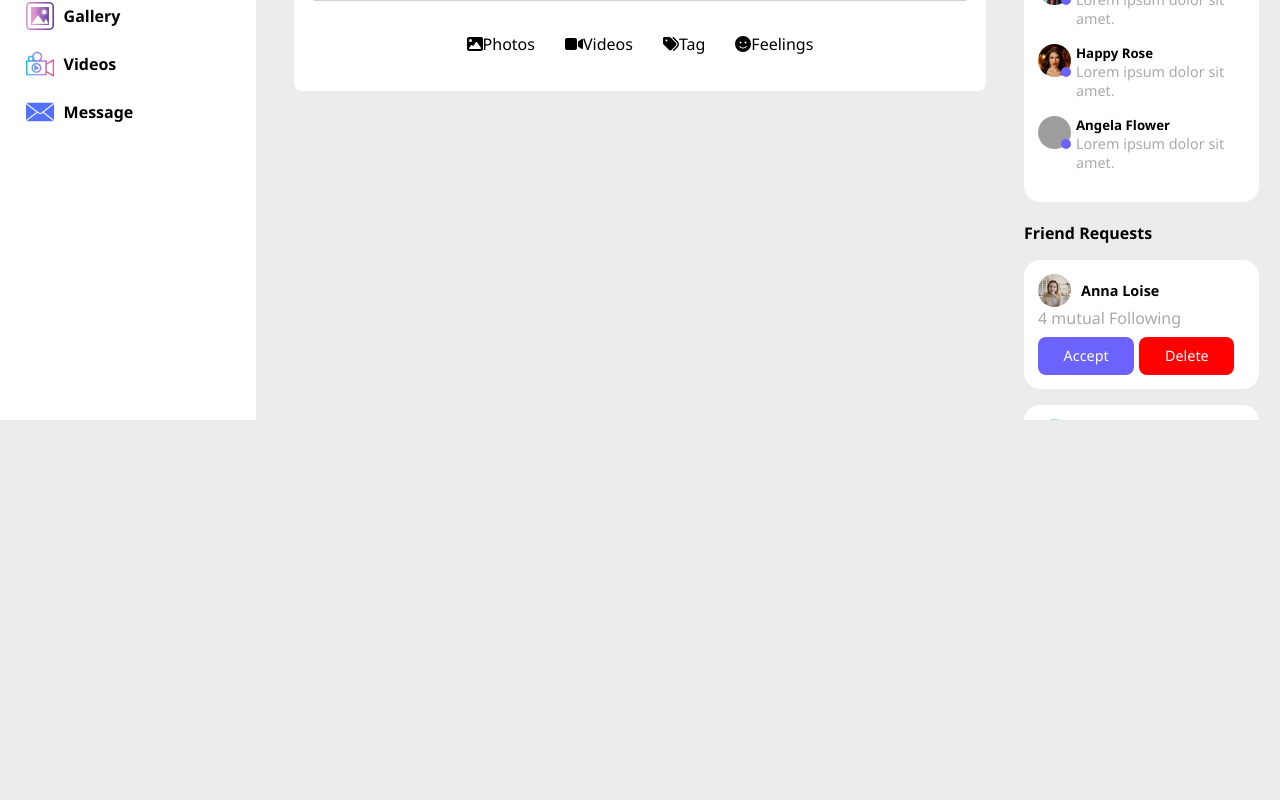
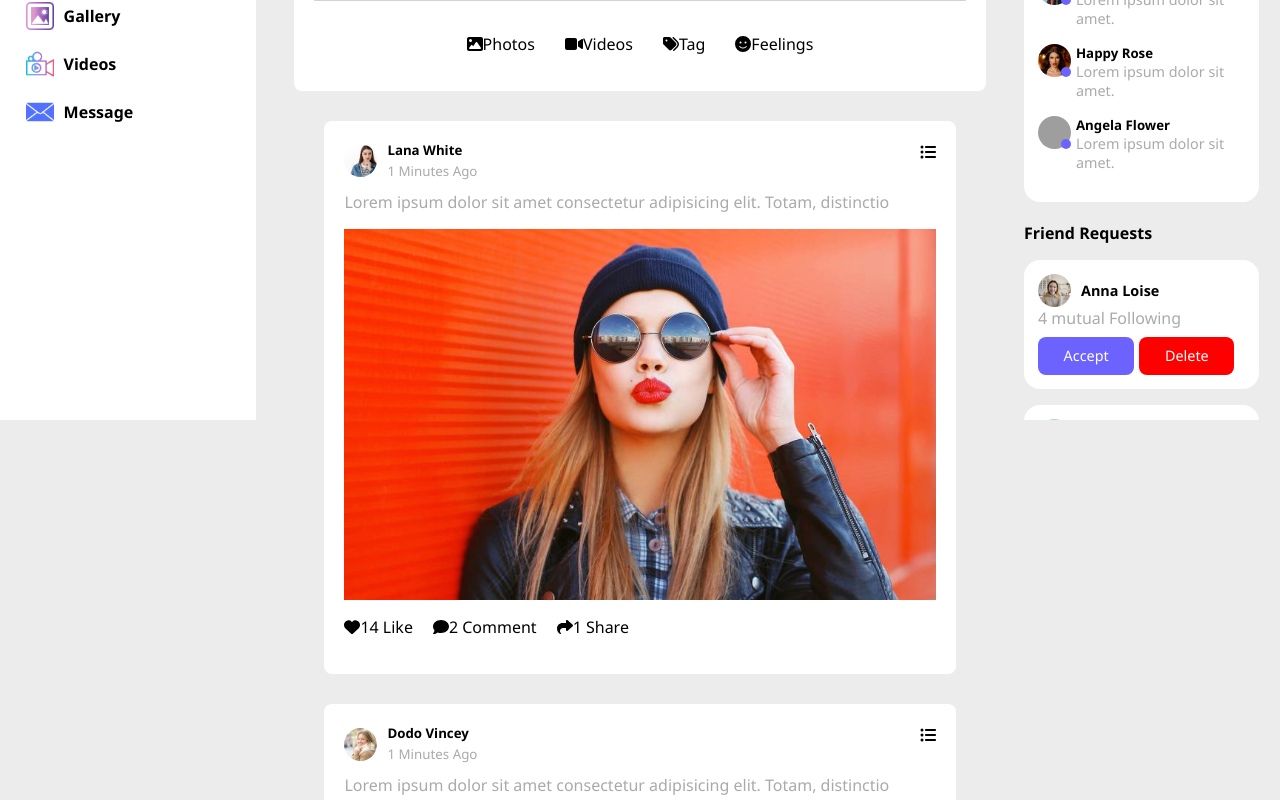
Before and after one commit to Anuragkumar-687/Capstone2, a React (Vite) app: page / in a window 1280 px wide. Shown: the part 380-1180 px from the top of the page. Before the commit the page ends 800 px from the top, so only its background shows below. Built offline with nearby package versions, Linux system fonts and the light colour scheme; grey boxes are pictures that could not be loaded.

Commit message:
fifth commit

```diff
--- /dev/null
+++ b/src/components/comments/Comments.jsx
@@ -0,0 +1,38 @@
+import './comment.css'
+
+// Fack Api.....
+import CommetData from '../../FackApis/CommetData'
+import CurrentUserData from '../../FackApis/CurrentUserData'
+
+function Comments() {
+  return (
+    <div className='comments'>
+        <div className="writebox">
+            <form action="#">
+                <div className="user">
+                    <img src={CurrentUserData.map(user=>(user.ProfieImage))} alt="" />
+                    <input type="text" placeholder='Write a comment...' />
+                    <submit type= 'submit' className='btn btn-primary'>Send</submit>
+                </div>
+            </form>
+        </div>
+        {
+            CommetData.map(comment=>(
+                <Link to='/profile/id'>
+                    <div className="user" key={comment.id}>
+                        <img src={comment.commentProfile} alt=''/>
+                        <div>
+                            <h5>{comment.name}</h5>
+                            <p>{comment.CommeText}</p>
+                        </div>
+
+                    </div>
+                </Link>
+            ))
+        }
+
+    </div>
+  )
+}
+
+export default Comments
--- /dev/null
+++ b/src/components/feeds/Feed.jsx
@@ -0,0 +1,60 @@
+import './feeds.css'
+import {Link} from 'react-router-dom'
+
+// components.....
+import Comments from '../comments/Comments'
+
+// FontAwesomeIcon........
+import { FontAwesomeIcon } from '@fortawesome/react-fontawesome'
+import { faComment, faHeart, faListDots, faShare } from '@fortawesome/free-solid-svg-icons'
+
+// States....
+import { useState } from 'react'
+
+
+function Feed({fed}) {
+
+    // States Discuse.....
+    let [openCommet, setOpenComment] = useState(false);
+    const CommentHandeler = () => {
+        setOpenComment(!openCommet);
+    }
+
+
+  return (
+    <div className="feed" key={fed.id}>
+      <div className="top-content">
+        <Link to="/profile/id">
+        <div className='user'>
+            <img src={fed.feedProfile} alt=''/>
+            <div>
+                <h5>{fed.name}</h5>
+                <small>1 Minutes Ago</small>
+            </div>
+        </div>
+
+
+        </Link>
+        <span><FontAwesomeIcon icon={faListDots} /> </span>
+      </div>
+      <div className="middle-content">
+        <p>{fed.desc}</p>
+        <img src={fed.feedImage} alt=''/>
+        </div>
+        <div className="bottom-content">
+            <div className="action-item">
+                <span><FontAwesomeIcon icon={faHeart} />14 Like</span>
+            </div>
+            <div className="action-item" onClick={CommentHandeler}>
+                <span><FontAwesomeIcon icon={faComment} />2 Comment</span>
+            </div>
+            <div className="action-item">
+                <span><FontAwesomeIcon icon={faShare} />1 Share</span>
+            </div>
+        </div>
+        {openCommet && <Comments />}
+    </div>
+  )
+}
+
+export default Feed
--- /dev/null
+++ b/src/components/feeds/Feeds.jsx
@@ -0,0 +1,23 @@
+import './feeds.css'
+
+// Components........
+import Feed from './Feed'
+
+// Fack Api......
+import HomeFeedData from '../../FackApis/HomeFeedData'
+
+function Feeds() {
+  return (
+    <div>
+      <div className="feeds">
+        {
+            HomeFeedData.map(fed=>(
+                <Feed fed={fed} key={fed.key} />
+            ))
+        }
+      </div>
+    </div>
+  )
+}
+
+export default Feeds
--- /dev/null
+++ b/src/components/feeds/feeds.css
@@ -0,0 +1,38 @@
+.feeds{
+    display: flex;
+    align-items: center;
+    gap: 30px;
+    flex-direction: column;
+    margin: 30px;
+}
+
+.feed{
+    padding: 20px;
+    border-radius: .5rem;
+    background: var(--color-card);
+    width: 100%;
+    overflow: hidden;
+}
+
+.feed .top-content{
+    display: flex;
+    justify-content: space-between;
+    margin-bottom: 10px;
+}
+
+.feed p{
+    margin-bottom: 1rem;
+}
+
+.feed .mid-content img{
+    max-height: 480px;
+    border-radius: .5rem;
+    aspect-ratio: 1/1;
+}
+
+.feed .bottom-content{
+    display: flex;
+    align-items: center;
+    gap: 20px;
+    margin: 1rem 0;
+}
--- a/src/pages/home/Home.jsx
+++ b/src/pages/home/Home.jsx
@@ -3,6 +3,7 @@
 // Components........
 import Stories from '../../components/stories/Stories'
 import AddPost from '../../components/addPost/AddPost'
+import Feeds from '../../components/feeds/Feeds'
 
 
 function Home() {
@@ -10,6 +11,7 @@ function Home() {
     <>
     <Stories />
     <AddPost />
+    <Feeds />
     </>
   )
 }
```
Also changed, not shown: src/components/comments/comment.css (added).
